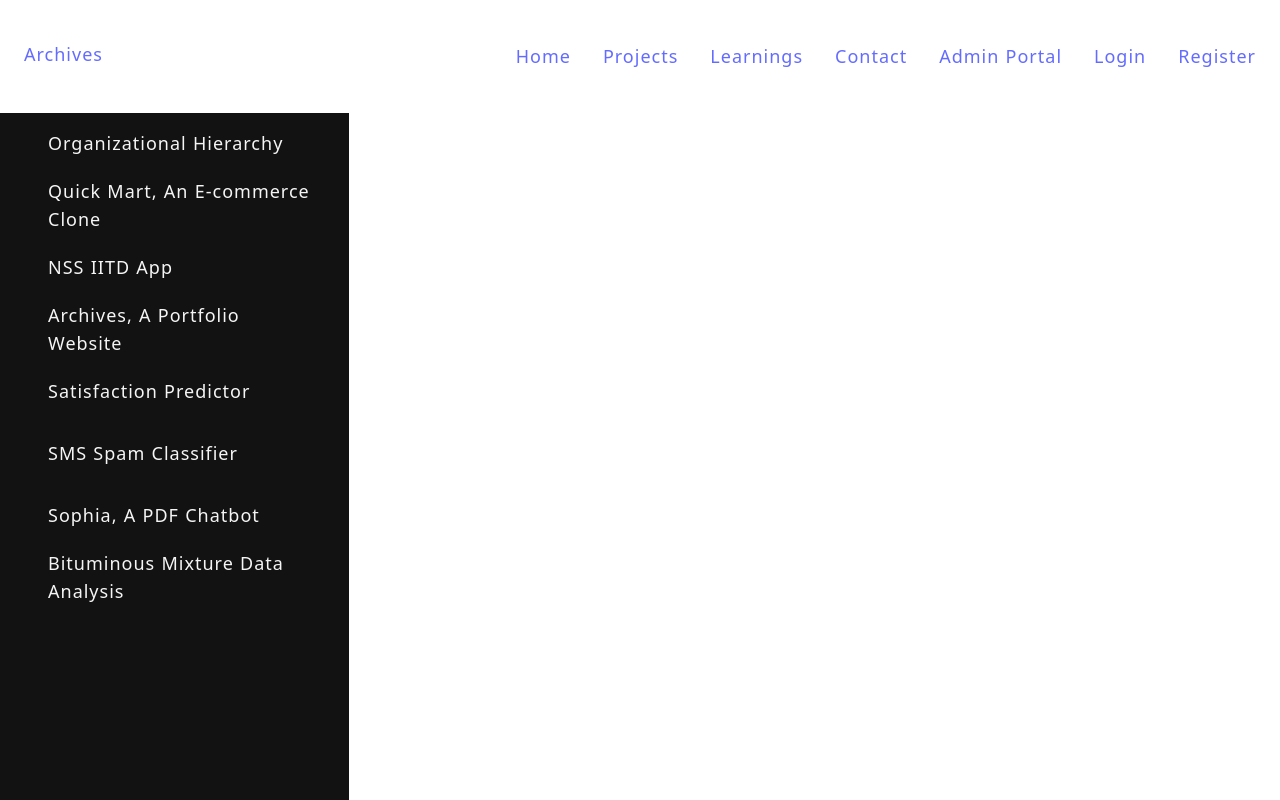
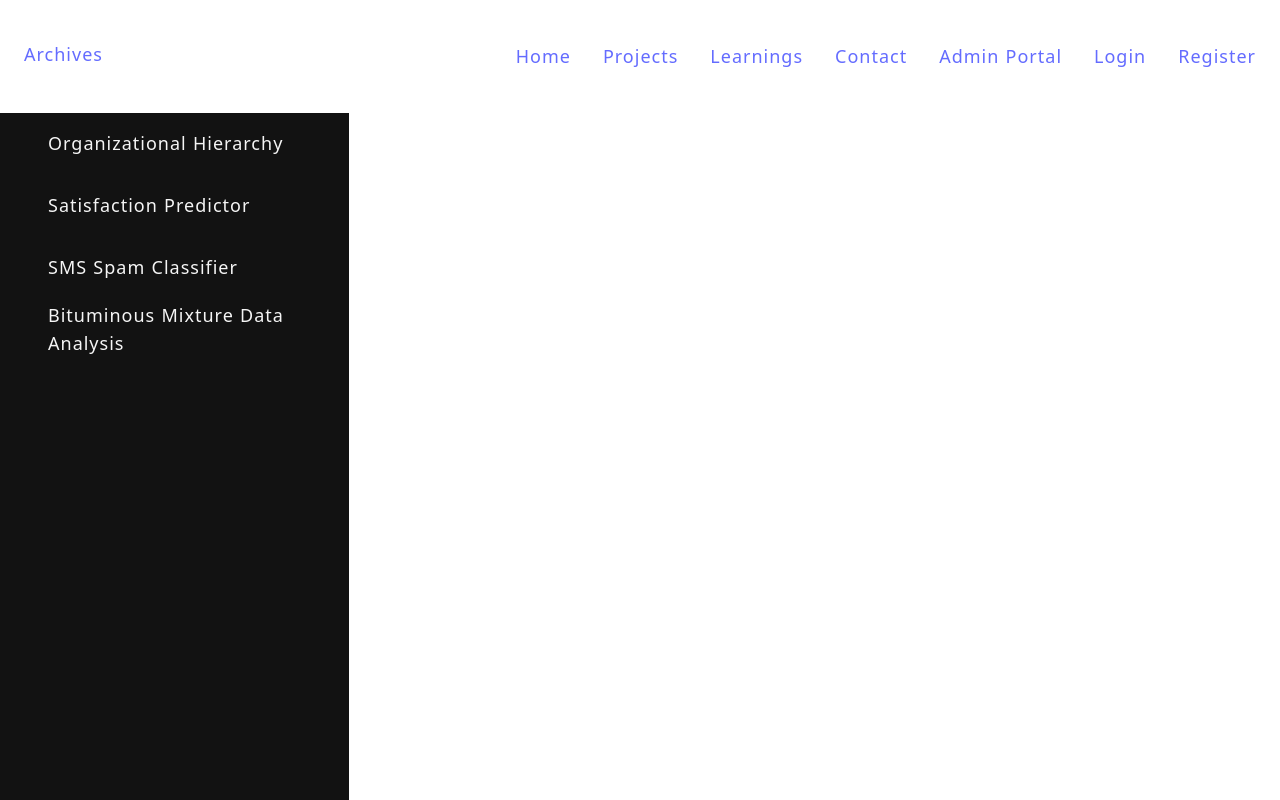
Before and after one commit to abhishekk-1729/portfolio1, a React (Create React App) app: page /learnings in a window 1280 px wide. Built offline with nearby package versions, Linux system fonts and the light colour scheme; no server answers.

Commit message:
leaernings update

```diff
--- a/src/Pages/SideBarData.js
+++ b/src/Pages/SideBarData.js
@@ -6,21 +6,21 @@ export const SideBarData = [
     path: '/learnings/orgHierarchy',
     cName: 'nav-text'
   },
-  {
-    title: 'Quick Mart, An E-commerce Clone',
-    path: '/learnings/quickmart',
-    cName: 'nav-text'
-  },
-  {
-    title: 'NSS IITD App',
-    path: '/learnings/nssiitdapp',
-    cName: 'nav-text'
-  },
-  {
-    title: 'Archives, A Portfolio Website',
-    path: '/learnings/mernweb',
-    cName: 'nav-text'
-  },
+  // {
+  //   title: 'Quick Mart, An E-commerce Clone',
+  //   path: '/learnings/quickmart',
+  //   cName: 'nav-text'
+  // },
+  // {
+  //   title: 'NSS IITD App',
+  //   path: '/learnings/nssiitdapp',
+  //   cName: 'nav-text'
+  // },
+  // {
+  //   title: 'Archives, A Portfolio Website',
+  //   path: '/learnings/mernweb',
+  //   cName: 'nav-text'
+  // },
   {
     title: 'Satisfaction Predictor',
     path: '/learnings/mlops',
@@ -31,11 +31,11 @@ export const SideBarData = [
     path: '/learnings/smsspam',
     cName: 'nav-text'
   },
-  {
-    title: 'Sophia, A PDF Chatbot',
-    path: '/learnings/sophia',
-    cName: 'nav-text'
-  },
+  // {
+  //   title: 'Sophia, A PDF Chatbot',
+  //   path: '/learnings/sophia',
+  //   cName: 'nav-text'
+  // },
 
   {
     title: 'Bituminous Mixture Data Analysis',
```
